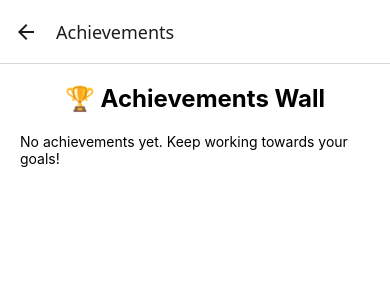
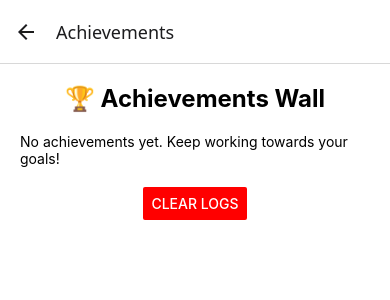
Before and after one commit to mahavirgautam/Health_App, a React Native app in the folder frontend/: screen /Achievements in a window 390 px wide. Shown: the top 300 px of the page. Built offline with nearby package versions, Linux system fonts and the light colour scheme.

Commit message:
Database modified

```diff
--- a/frontend/src/screens/Achievements.js
+++ b/frontend/src/screens/Achievements.js
@@ -25,7 +25,7 @@ const AchievementsWall = () => {
       });
 
       const data = await response.json();
-      console.log("Fetched Achievements:", data); // Debug log
+      console.log("Fetched Achievements:", data);
       setAchievements(data);
     } catch (error) {
       console.error("Error fetching achievements:", error);
--- a/frontend/src/screens/AchievementsWall.js
+++ b/frontend/src/screens/AchievementsWall.js
@@ -1,5 +1,14 @@
-import React, { useState, useEffect } from "react";
-import { View, Text, FlatList, StyleSheet, ActivityIndicator } from "react-native";
+import React,{useState,useEffect} from "react";
+import {
+  View,
+  Text,
+  FlatList,
+  StyleSheet,
+  ActivityIndicator,
+  Button,
+  Alert,
+  AppState
+} from "react-native";
 import AsyncStorage from "@react-native-async-storage/async-storage";
 
 const AchievementsWall = () => {
@@ -8,6 +17,14 @@ const AchievementsWall = () => {
 
   useEffect(() => {
     fetchAchievements();
+
+    const subscription = AppState.addEventListener("change", nextAppState => {
+      console.log("App State changed:", nextAppState);
+    });
+
+    return () => {
+      subscription.remove();
+    };
   }, []);
 
   const fetchAchievements = async () => {
@@ -33,6 +50,17 @@ const AchievementsWall = () => {
     }
   };
 
+  const clearAchievements = async () => {
+    try {
+      await AsyncStorage.removeItem("achievements");
+      setAchievements([]);
+      Alert.alert("Success", "Achievement logs cleared!");
+    } catch (error) {
+      Alert.alert("Error", "Failed to clear achievements.");
+      console.error("Error clearing achievements:", error);
+    }
+  };
+
   return (
     <View style={styles.container}>
       <Text style={styles.heading}>🏆 Achievements Wall</Text>
@@ -55,6 +83,10 @@ const AchievementsWall = () => {
           contentContainerStyle={styles.scrollContainer}
         />
       )}
+
+      <View style={styles.buttonContainer}>
+        <Button title="Clear Logs" onPress={clearAchievements} color="red" />
+      </View>
     </View>
   );
 };
@@ -77,6 +109,10 @@ const styles = StyleSheet.create({
   title: { fontSize: 18, fontWeight: "bold", color: "#333" },
   description: { fontSize: 16, color: "#555", marginBottom: 5 },
   user: { fontSize: 14, fontStyle: "italic", color: "#777", marginBottom: 10 },
+  buttonContainer: {
+    marginTop: 20,
+    alignItems: "center"
+  },
 });
 
 export default AchievementsWall;
--- a/frontend/src/screens/WorkoutPlan.js
+++ b/frontend/src/screens/WorkoutPlan.js
@@ -82,7 +82,7 @@ const WorkoutPlan = () => {
       setCompletedDays(response.data.completed_days);
       setBadge(response.data.badge);
 
-      let alertMessage = `Workout day ${response.data.completed_days} marked as completed!`;
+      let alertMessage = `You Have Done it,See You Tomorrow!`;
       if (response.data.badge) {
         alertMessage += `\n🎉 New Badge Earned: ${response.data.badge}`;
       }
@@ -109,7 +109,6 @@ const WorkoutPlan = () => {
         <ActivityIndicator size="small" color="blue" />
       )}
 
-      {/* ✅ Show Workout Plan */}
       {loading ? (
         <ActivityIndicator size="large" color="blue" />
       ) : (
```
Also changed, not shown: 1 other file (tests, documents, lock files or other folders).
